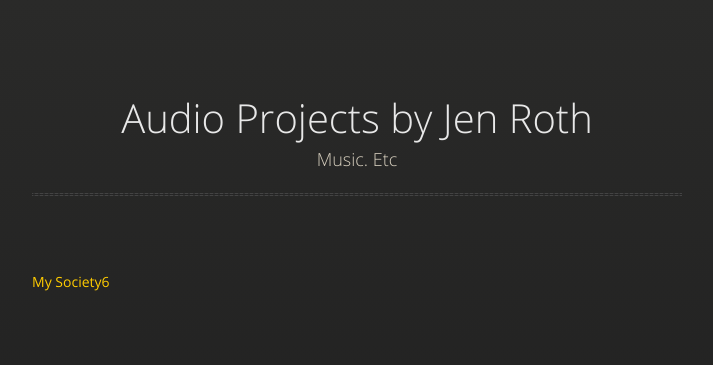
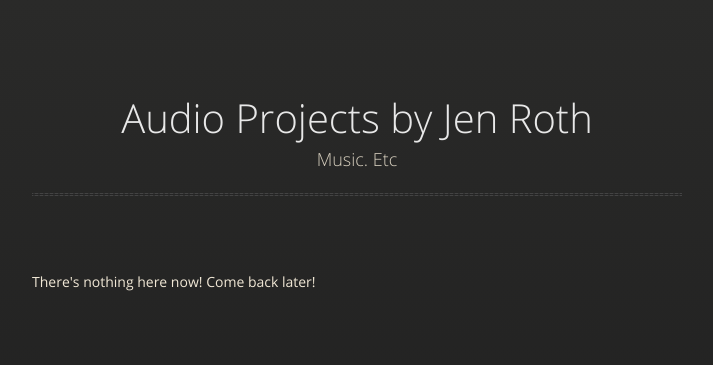
Before and after one commit to jennifermorganroth/jennifermorganroth.github.io, a website: page audio.html in a window 1280 px wide. Shown: the whole page, without its empty margins (283-996 px from the left). Drawn offline with nearby package versions, Linux system fonts and the light colour scheme.

Commit message:
Update audio.html

```diff
--- a/audio.html
+++ b/audio.html
@@ -26,6 +26,6 @@
           <p>Music. Etc </p>
           <hr>
         </div>
-          <p><a href="http://society6.com/PocoPoiesis">My Society6</a></p>
+        There's nothing here now! Come back later!
   </body>
 </html>
```
